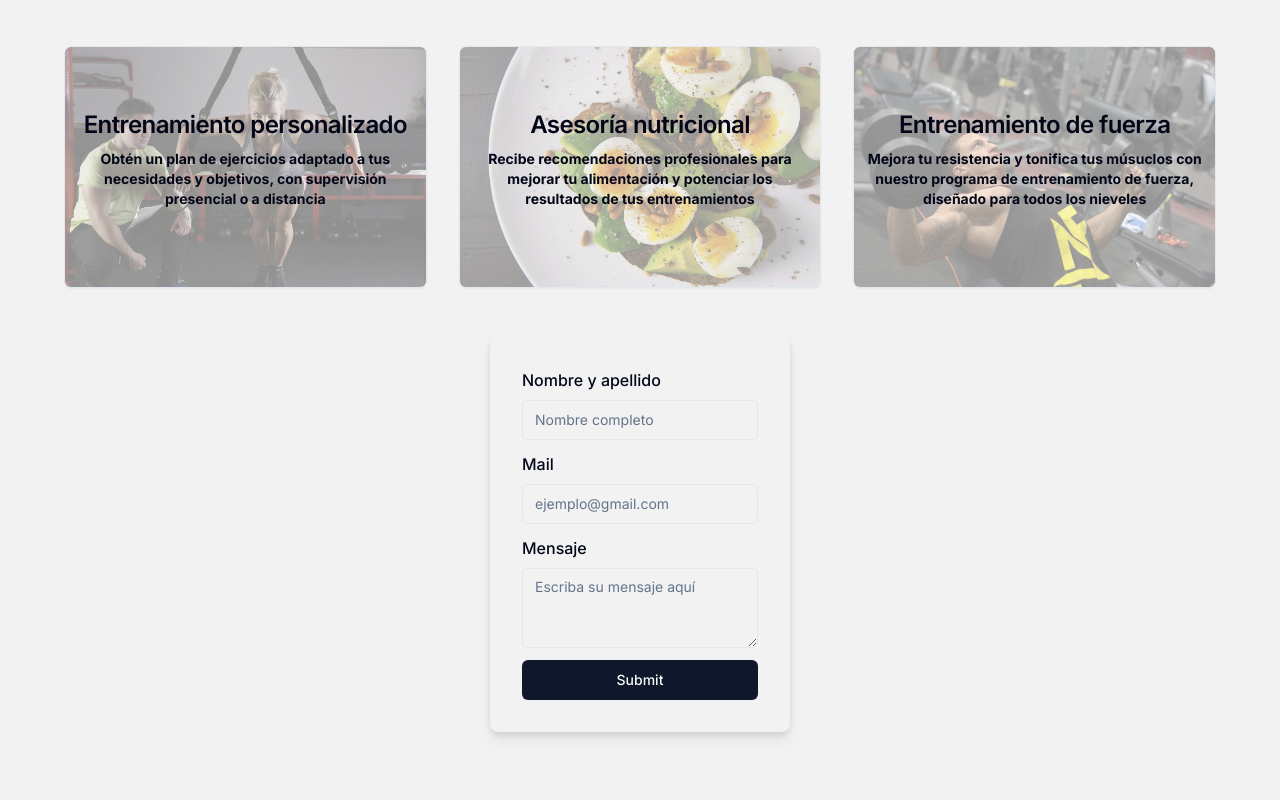
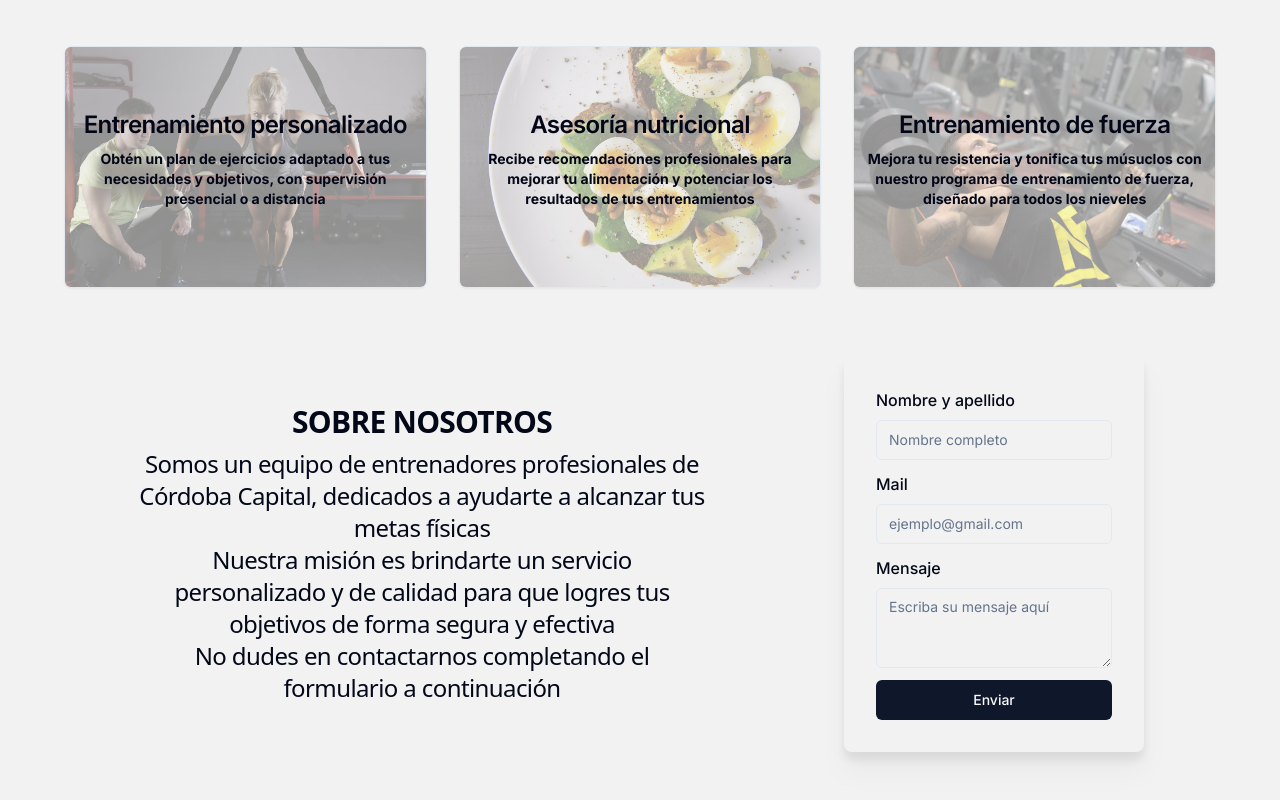
Before and after one commit to Jcruzcorti/jcpersonaltrainer, a Next.js app: page / in a window 1280 px wide. Shown: the part 837-1637 px from the top of the page. Built offline with nearby package versions, Linux system fonts and the light colour scheme.

Commit message:
We use id to redirect button link comienza ya to the ContactForm component, we also create AboutUs component and ContactAboutUs component to render the previous ones in the home together

```diff
--- a/app/layout.tsx
+++ b/app/layout.tsx
@@ -2,6 +2,7 @@ import type { Metadata } from "next";
 import { Inter } from "next/font/google";
 import "./globals.css";
 import { ThemeProvider } from "@/components/theme-provider"
+import { Toaster } from "@/components/ui/sonner"
 
 
 const inter = Inter({ subsets: ["latin"] });
@@ -25,6 +26,7 @@ export default function RootLayout({
             enableSystem
             disableTransitionOnChange>
               {children}
+              <Toaster />
           </ThemeProvider>
           </body>
     </html>
--- a/app/page.tsx
+++ b/app/page.tsx
@@ -1,9 +1,9 @@
+
 import { CarouselCard } from "@/components/CarouselCards";
-import { ContactForm } from "@/components/ContactForm";
+import { ContactAboutUs } from "@/components/ContactAboutUs";
 import { NavBar } from "@/components/NavBar";
 import { Presentation } from "@/components/Presentation";
 import { Services } from "@/components/Services";
-import Image from "next/image";
 
 
 
@@ -15,7 +15,7 @@ export default function Home() {
       <Presentation/>
       <CarouselCard/>
       <Services/>
-      <ContactForm/>
+      <ContactAboutUs/>
 
     </main>
   );
--- /dev/null
+++ b/components/AboutUs.tsx
@@ -0,0 +1,23 @@
+
+
+export const AboutUs = () => {
+
+    return (
+        <div className="flex flex-col w-full gap-2 text-center lg:w-2/4">
+            <h2 className="font-sans pt-8 text-3xl font-bold tracking-tight ">
+                SOBRE NOSOTROS
+            </h2>
+            <div className=" lg:flex lg:flex-col">
+                <h3 className="scroll-m-20  text-base  text-center font-sans font-medium tracking-tight lg:text-2xl ">
+                    Somos un equipo de entrenadores profesionales de Córdoba Capital, dedicados a ayudarte a alcanzar tus metas físicas
+                </h3>
+                <h3 className="scroll-m-20  text-base  text-center font-sans font-medium tracking-tight lg:text-2xl ">
+                    Nuestra misión es brindarte un servicio personalizado y de calidad para que logres tus objetivos de forma segura y efectiva
+                </h3>
+                <h3 className="scroll-m-20  text-base  text-center font-sans font-medium tracking-tight lg:text-2xl ">
+                    No dudes en contactarnos completando el formulario a continuación
+                </h3>
+            </div>
+        </div>
+    )
+}
--- /dev/null
+++ b/components/ContactAboutUs.tsx
@@ -0,0 +1,13 @@
+import { AboutUs } from "./AboutUs"
+import { ContactForm } from "./ContactForm"
+
+
+export const ContactAboutUs = () => {
+
+  return (
+    <div id={'ContactForm'} className="flex flex-col p-5 lg:flex-row lg:items-center lg:justify-around ">
+        <AboutUs/>
+        <ContactForm/>
+    </div>
+  )
+}
--- a/components/ContactForm.tsx
+++ b/components/ContactForm.tsx
@@ -9,7 +9,6 @@ import { Button } from "@/components/ui/button"
 import {
   Form,
   FormControl,
-  FormDescription,
   FormField,
   FormItem,
   FormLabel,
@@ -17,6 +16,8 @@ import {
 } from "@/components/ui/form"
 import { Input } from "@/components/ui/input"
 import { Textarea } from "./ui/textarea"
+import { toast } from "sonner"
+
 
 
 
@@ -45,17 +46,26 @@ export function ContactForm() {
     },
   })
 
+  const toastNotification = () => (
+    toast("Mensaje enviado", {
+        description: "Su mensaje fue enviado y pronto estaremos en contacto",
+     } ))
+
+
   function onSubmit(values: z.infer<typeof formSchema>) {
-    // Do something with the form values.
-    // ✅ This will be type-safe and validated.
+    toastNotification()
+
     console.log(values)
+
+    setTimeout(() => {
+      window.location.href = "/";
+    }, 4000);
   }
-
 
 
   return (
     <Form {...form}>
-      <form onSubmit={form.handleSubmit(onSubmit)} className="flex flex-col mt-8 gap-3 bg-background p-8 rounded-lg drop-shadow-lg dark:drop-shadow-2xl ">
+      <form onSubmit={form.handleSubmit(onSubmit)} className="flex flex-col mt-8 gap-3 bg-background p-8 rounded-lg drop-shadow-xl  ">
         <FormField
           control={form.control}
           name="username"
@@ -65,9 +75,6 @@ export function ContactForm() {
               <FormControl>
                 <Input placeholder="Nombre completo" {...field} />
               </FormControl>
-            {/* <FormDescription>
-              This is your public display name.
-            </FormDescription> */}
               <FormMessage />
             </FormItem>
           )}
@@ -82,9 +89,6 @@ export function ContactForm() {
               <FormControl>
                 <Input placeholder="ejemplo@gmail.com" {...field} />
               </FormControl>
-            {/* <FormDescription>
-              This is your public display name.
-            </FormDescription> */}
               <FormMessage />
             </FormItem>
           )}
@@ -99,15 +103,11 @@ export function ContactForm() {
               <FormControl>
                 <Textarea placeholder="Escriba su mensaje aquí" {...field} />
               </FormControl>
-            {/* <FormDescription>
-              This is your public display name.
-            </FormDescription> */}
               <FormMessage />
             </FormItem>
           )}
         />
-
-        <Button type="submit">Submit</Button>
+        <Button type="submit">Enviar</Button>
       </form>
     </Form>
   )
--- a/components/Presentation.tsx
+++ b/components/Presentation.tsx
@@ -1,4 +1,4 @@
-import React from 'react'
+
 import { Button } from './ui/button'
 import Link from 'next/link'
 import Image from 'next/image'
@@ -24,11 +24,10 @@ export const Presentation = () => {
             <h3 className="scroll-m-20  text-base text-slate-50 text-center font-sans font-thin tracking-tight lg:text-2xl ">
               Alcanza tus objetivos fitness con nuestro entrenamiento personalizado y profesional
             </h3>
-          <Link href={'/'}>
+          <Link href={'#ContactForm'}>
             <Button variant="default" className="w-28 h-auto ">Comienza ya</Button>
           </Link>
       {/* </div> */}
-
       </div>
   )
 }
--- a/package.json
+++ b/package.json
@@ -13,6 +13,7 @@
     "@radix-ui/react-dropdown-menu": "^2.0.6",
     "@radix-ui/react-label": "^2.0.2",
     "@radix-ui/react-slot": "^1.0.2",
+    "@radix-ui/react-toast": "^1.1.5",
     "class-variance-authority": "^0.7.0",
     "clsx": "^2.1.0",
     "embla-carousel-react": "^8.0.0-rc21",
```
Also changed, not shown: 1 other file (tests, documents, lock files or other folders). Lines whose indentation alone changed are shown as unchanged.
